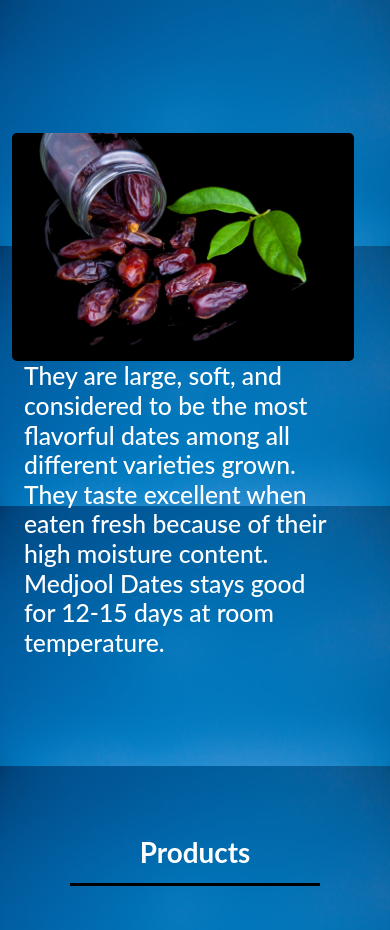
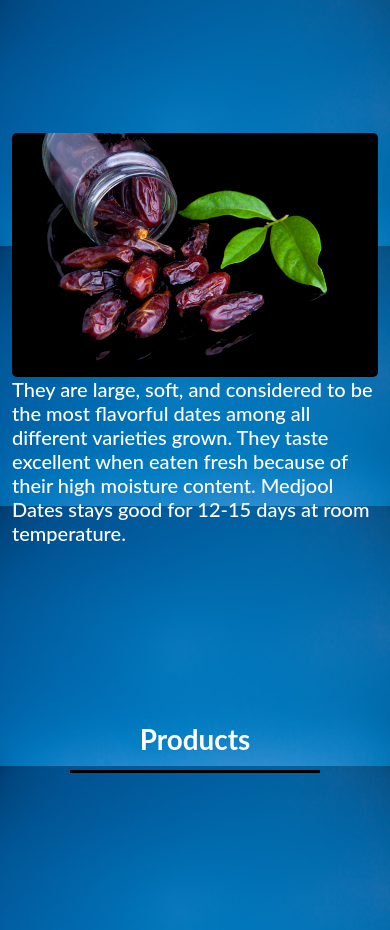
Before and after one commit to mahbubur1/assingmant-11-clint-site, a React (Create React App) app: page / in a window 390 px wide. Shown: the part 1640-2570 px from the top of the page. Built offline with nearby package versions, Linux system fonts and the light colour scheme; no server answers.

Commit message:
some responsive

```diff
--- a/src/Components/Products/Products.js
+++ b/src/Components/Products/Products.js
@@ -12,8 +12,6 @@ const Products = () => {
       <h2 className="text-light product-title"> Seasonal fruit Store</h2>
       <img className="w-100 product-banner" src={image} alt="" />
       <div className="products-card container">
-
-
         {products.map((product) => (
           <ProductsCard key={product._id} product={product} />
         ))}
--- a/src/Components/ServiceSlider/ServiceSlider.css
+++ b/src/Components/ServiceSlider/ServiceSlider.css
@@ -7,7 +7,6 @@
     margin-top: 190px;
 }
 .services{
-
     padding-bottom: 100px;
 }
 
--- a/src/Components/ServiceSlider/ServiceSlider.js
+++ b/src/Components/ServiceSlider/ServiceSlider.js
@@ -12,7 +12,7 @@ const ServiceSlider = () => {
     <div className="services container">
         <h1 className="title mx-auto">Seasonal Fruits</h1>
       <div className="serviceSlider row">
-        <div data-aos="zoom-in-down" className="col-md-6 col  service-slider-text ">
+        <div data-aos="zoom-in-down" className="col-md-6 col service-slider-text">
         <h3>Advantages of having seasonal fruits of Bangladesh</h3>
         <h5>Exotic Vegetables</h5>
         <h5>Season Sale</h5>
@@ -26,14 +26,12 @@ const ServiceSlider = () => {
         </div>
       </div>
       <h1 className="title mx-auto">best dates in the world</h1>
-      <div className="serviceSlider row container service-slider1">
-        <div data-aos="zoom-in-down" className="col-md-6 service-img p-0">
-          <img src={img4} alt="" />
+      <div className="serviceSlider d-md-flex ">
+        <div data-aos="zoom-in-down" className=" service-img p-0">
+          <img className="w-md-50" src={img4} alt="" />
         </div>
-
-        <div data-aos="zoom-in-left" className="col-md-6 service-slider-text">
-
-         <h2>They are large, soft, and considered to be the most flavorful dates among all different varieties grown. They taste excellent when eaten fresh because of their high moisture content. Medjool Dates stays good for 12-15 days at room temperature.</h2>
+        <div data-aos="zoom-in-left" className=" service-slider-text w-md-50">
+         <h5>They are large, soft, and considered to be the most flavorful dates among all different varieties grown. They taste excellent when eaten fresh because of their high moisture content. Medjool Dates stays good for 12-15 days at room temperature.</h5>
         </div>
       </div>
     </div>
```
